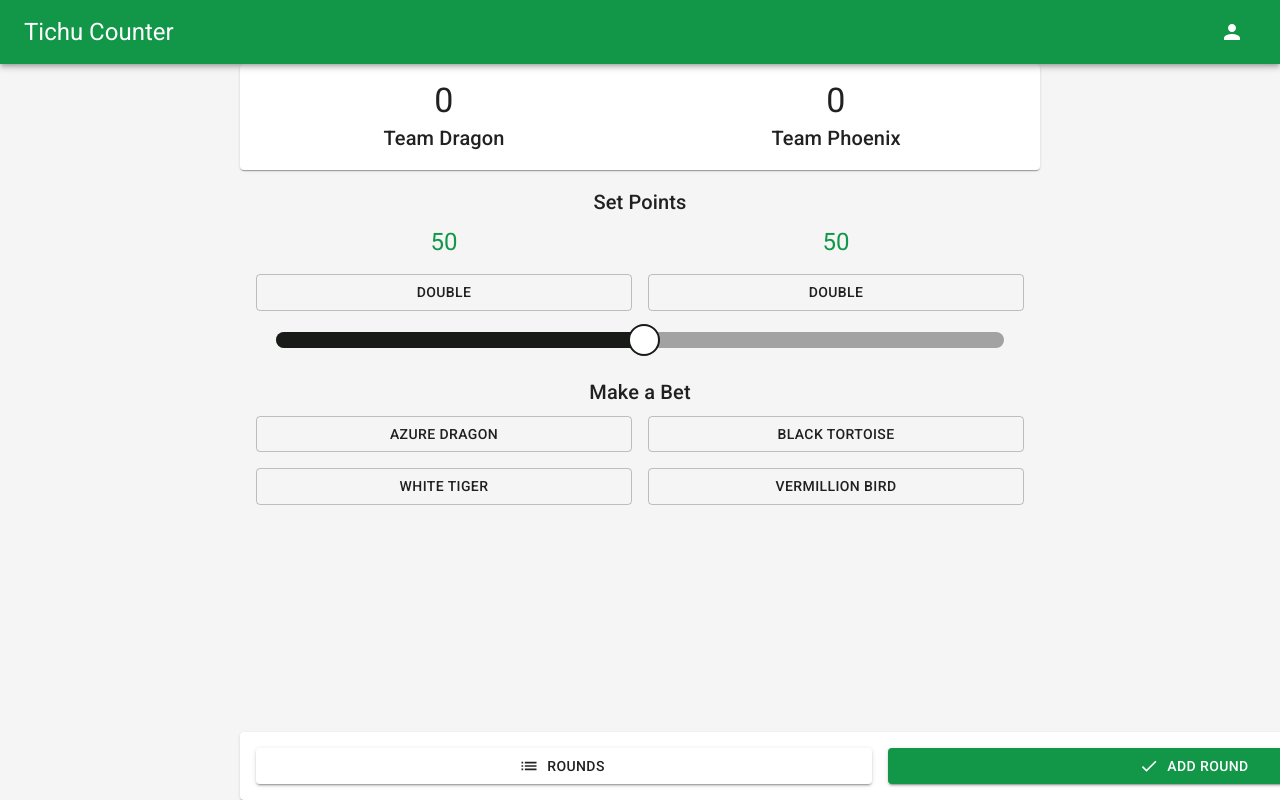
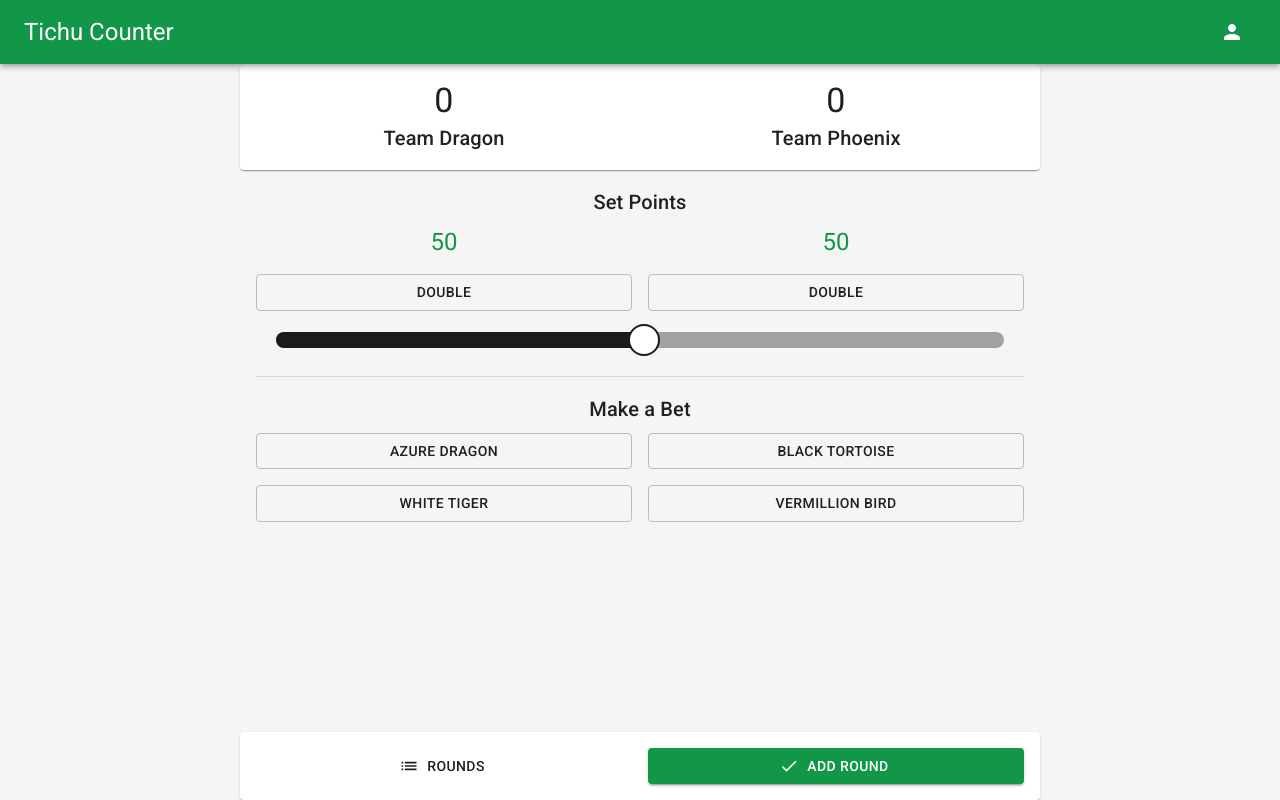
Before and after one commit to Maroben/tichu-counter, a React (Vite) app: page / in a window 1280 px wide. Built offline with nearby package versions, Linux system fonts and the light colour scheme.

Commit message:
input button

```diff
--- a/src/components/counter/inputRound.tsx
+++ b/src/components/counter/inputRound.tsx
@@ -44,11 +44,8 @@ const styles = (theme: Theme) =>
             padding: theme.spacing(2),
             position: "fixed",
             bottom: 0,
-            width: "100%"
-        },
-        button: {
             width: "100%",
-            backgroundColor: "white"
+            maxWidth: "800px"
         }
     })
 
@@ -229,6 +226,7 @@ class InputRound extends Component<Props, State> {
                             />
                         </Grid>
                     </Grid>
+                    <Divider className={c.mb2} />
 
                     <Typography variant="h6" className={c.title}>
                         Make a Bet
@@ -280,8 +278,7 @@ class InputRound extends Component<Props, State> {
                     <Grid container spacing={2}>
                         <Grid item xs={6}>
                             <Button
-                                variant="contained"
-                                className={c.button}
+                                className={c.w100}
                                 component={Link}
                                 to="/rounds"
                                 startIcon={<ListIcon />}
```
